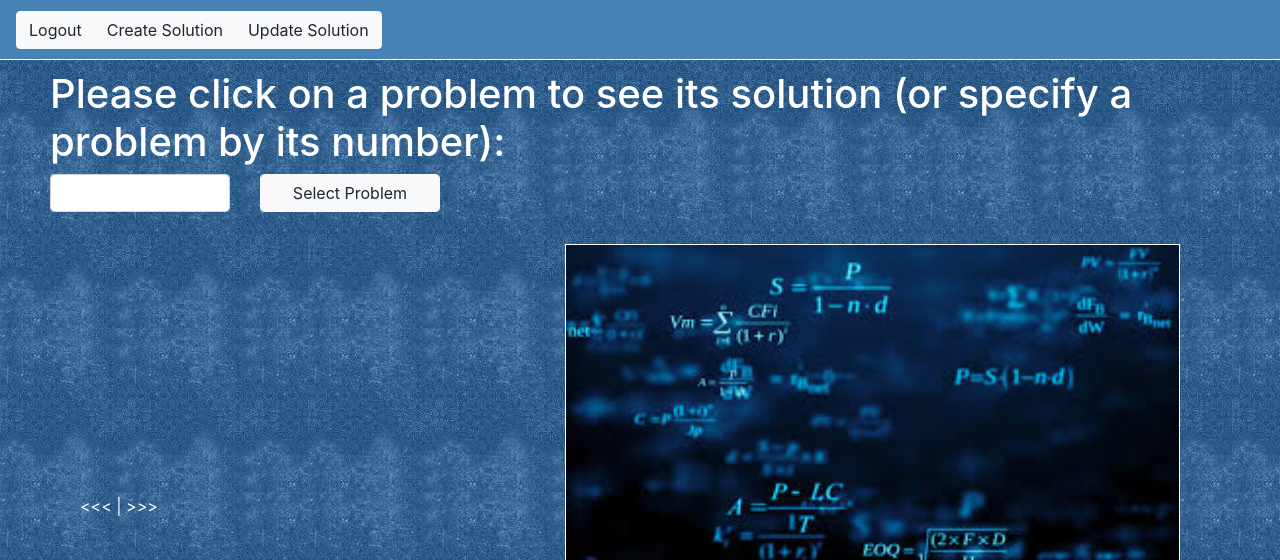
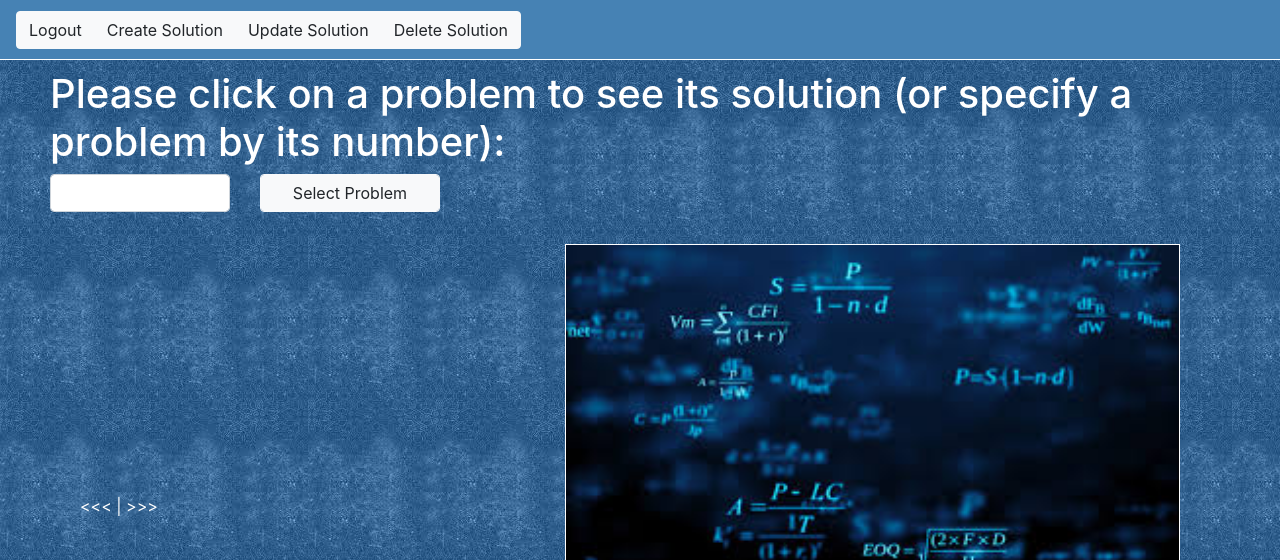
Before and after one commit to neilmarshall/project_euler_problem_store, a Flask app: page / in a window 1280 px wide. Shown: the top 560 px of the page. Run offline with Flask 2, Linux system fonts and the light colour scheme; the visitor is signed in with stand-in values (Sample User, id 1); data that the repository does not hold is empty; some libraries are stand-ins or nearby versions.

Commit message:
feat: Add body for 'delete_solution' route

```diff
--- a/app/forms.py
+++ b/app/forms.py
@@ -22,3 +22,8 @@ class FileUploadForm(FlaskForm):
     file_upload = FileField("Choose a file:",
             validators=[FileRequired(), FileAllowed(allowed_extensions)])
     submit = SubmitField('Upload Solution')
+
+
+class FileDeleteForm(FlaskForm):
+    problem_selection = IntegerField("Specify solution:", validators=[DataRequired(), NumberRange(min=1)])
+    submit = SubmitField('Delete Solution')
--- a/app/routes.py
+++ b/app/routes.py
@@ -1,7 +1,7 @@
 from flask import Blueprint, current_app, flash, redirect, render_template, request, url_for
 from flask_login import current_user, login_required, login_user, logout_user
 from app import db
-from app.forms import FileUploadForm, LoginForm, ProblemSelectionForm
+from app.forms import FileDeleteForm, FileUploadForm, LoginForm, ProblemSelectionForm
 from app.models import Language, Problem, User
 
 app_bp = Blueprint('app_bp', __name__)
@@ -97,7 +97,16 @@ def update_solution():
     return render_template('404error.html'), 404
 
 
-@app_bp.route('/delete_solution')
+@app_bp.route('/delete_solution', methods=['GET', 'POST'])
 @login_required
-def update_solution():
-    return render_template('404error.html'), 404
+def delete_solution():
+    file_delete_form = FileDeleteForm()
+    if file_delete_form.validate_on_submit():
+        problem_id = file_delete_form.data.get('problem_selection')
+        problem_to_delete = Problem.query.filter_by(problem_id=problem_id).first()
+        if problem_to_delete is None:
+            flash("Solution does not exist - please try again")
+        else:
+            db.session.delete(problem_to_delete)
+            db.session.commit()
+    return render_template('delete_solution.html', file_delete_form=file_delete_form)
--- a/app/templates/index.html
+++ b/app/templates/index.html
@@ -22,6 +22,7 @@
             <a href="{{ url_for('app_bp.logout') }}" class="btn btn-light">Logout</a>
             <a href="{{ url_for('app_bp.create_solution') }}" class="btn btn-light">Create Solution</a>
             <a href="{{ url_for('app_bp.update_solution') }}" class="btn btn-light">Update Solution</a>
+            <a href="{{ url_for('app_bp.delete_solution') }}" class="btn btn-light">Delete Solution</a>
         </div>
     {% endif %}
 {% endblock %}
```
Also changed, not shown: app/templates/delete_solution.html (added, +17 -0 lines).
